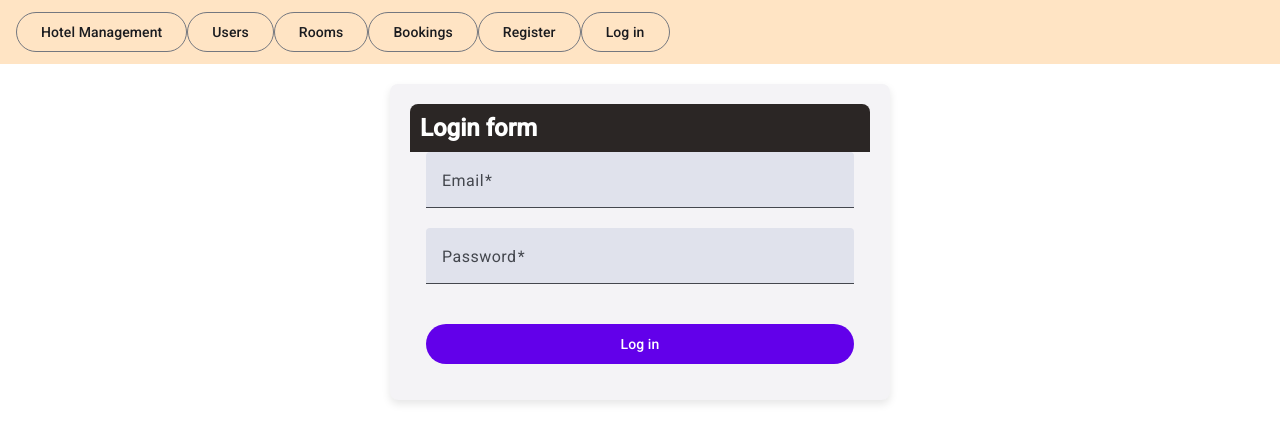
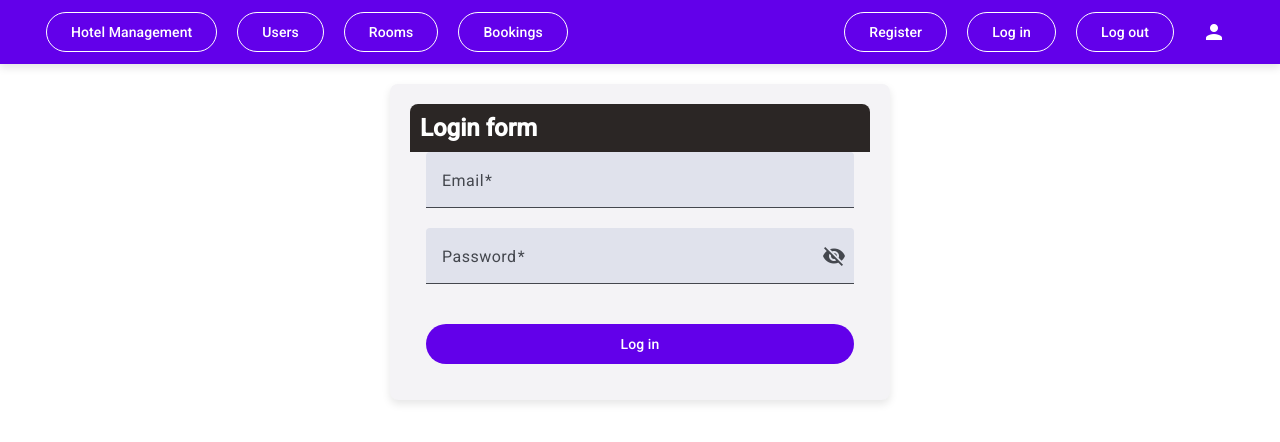
Before and after one commit to MikalaiRakhman/hotel-management, an Angular app: page /login in a window 1280 px wide. Shown: the top 442 px of the page. Built offline with nearby package versions, Linux system fonts and the light colour scheme.

Commit message:
new path 'profile', new user-profile.component, styles in header, button 'log out' and 'userProfile', Logout() in auth.service, hide password in log in

```diff
--- a/src/app/app.routes.ts
+++ b/src/app/app.routes.ts
@@ -7,6 +7,7 @@ import { ErrorPageComponent } from './error-page/error-page.component';
 import { RegisterComponent } from './auth/register/register.component';
 import { LoginComponent } from './auth/login/login.component';
 import { authGuard } from './auth/auth.guard';
+import { UserProfileComponent } from './users/user-profile/user-profile.component';
 
 export const routes: Routes = [
     {
@@ -17,6 +18,10 @@ export const routes: Routes = [
         path:'users',
         component: UsersListComponent,
         canActivate: [authGuard],
+    },
+    {
+        path:'profile',
+        component: UserProfileComponent,
     },
     {
         path:'rooms',
--- a/src/app/auth/login/login.component.css
+++ b/src/app/auth/login/login.component.css
@@ -50,3 +50,11 @@
   .spacer {
     flex: 1;
   }
+
+  mat-form-field {
+     width: 100%;
+    }
+
+  mat-icon-button {
+    margin-left: 8px;
+  }
--- a/src/app/auth/login/login.component.html
+++ b/src/app/auth/login/login.component.html
@@ -12,7 +12,10 @@
         </mat-form-field>
         <mat-form-field appearance="fill">
             <mat-label>Password</mat-label>
-            <input matInput formControlName="password" required />
+            <input matInput [type]="hidePassword ? 'password' : 'text'" formControlName="password" required />
+            <button mat-icon-button matSuffix (click)="togglePasswordVisibility()" [attr.aria-label]="'Hide password'" [attr.aria-pressed]="hidePassword">
+              <mat-icon>{{hidePassword ? 'visibility_off' : 'visibility'}}</mat-icon>
+            </button>
             <mat-error *ngIf="loginForm.get('password')?.hasError('required')">Password is required.</mat-error>
             <mat-error *ngIf="loginForm.get('password')?.hasError('minLength')">Password must be at least 6 characters.</mat-error>
         </mat-form-field>
--- a/src/app/auth/login/login.component.ts
+++ b/src/app/auth/login/login.component.ts
@@ -22,6 +22,8 @@ export class LoginComponent {
     private fb = inject(FormBuilder);
     private authService = inject(AuthService);
     private router = inject(Router);
+
+    hidePassword = true;
 
     constructor() {
         this.loginForm = this.fb.group({
@@ -49,4 +51,8 @@ export class LoginComponent {
         console.warn('Form is invalid');
       }
     }
+
+    togglePasswordVisibility(): void {
+      this.hidePassword = !this.hidePassword;
+    }
 }
--- a/src/app/header/header.component.css
+++ b/src/app/header/header.component.css
@@ -1,4 +1,39 @@
 .toolbar-header {
-    background-color: bisque;
-    color: #000;
-}
+    background-color: #6200ea;
+    color: white;
+    padding: 0 20px;
+    box-shadow: 0 4px 8px rgba(0, 0, 0, 0.1);
+  }
+
+  .mat-toolbar-row {
+    display: flex;
+    align-items: center;
+  }
+
+  .mat-toolbar-row button {
+    margin: 0 10px;
+    border-color: #ffffff;
+    color: #ffffff;
+  }
+
+  .mat-toolbar-row button:hover {
+    background-color: #f1e4fe;
+    color: #6200ea;
+  }
+
+  .mat-toolbar-row .spacer {
+    flex: 1 1 auto;
+  }
+
+  mat-icon-button {
+    color: white;
+    margin-left: 8px;
+  }
+
+  mat-icon-button mat-icon {
+    font-size: 24px;
+  }
+
+  .mat-icon {
+    color: inherit;
+  }
--- a/src/app/header/header.component.html
+++ b/src/app/header/header.component.html
@@ -8,6 +8,9 @@
             <ng-container>
                 <button mat-stroked-button [routerLink]="'/register'">Register</button>
                 <button mat-stroked-button [routerLink]="'/login'">Log in</button>
+                <button mat-stroked-button (click)="onLogout()">Log out</button>
+                <button mat-icon-button aria-label="User Profile" (click)="goToUserProfile()">
+                <mat-icon>person</mat-icon> </button>
             </ng-container>
     </mat-toolbar-row>
 </mat-toolbar>
--- a/src/app/header/header.component.ts
+++ b/src/app/header/header.component.ts
@@ -1,14 +1,29 @@
-import { Component } from '@angular/core';
+import { Component, inject } from '@angular/core';
 import { MatToolbarModule} from '@angular/material/toolbar'
 import { MatButtonModule} from '@angular/material/button'
-import { RouterLink } from '@angular/router';
+import { Router, RouterLink } from '@angular/router';
+import { MatIconModule } from '@angular/material/icon';
+import { AuthService } from '../services/auth-service/auth.service';
 
 @Component({
   selector: 'app-header',
-  imports: [MatToolbarModule, MatButtonModule, RouterLink],
+  imports: [MatToolbarModule, MatButtonModule, RouterLink, MatIconModule],
   templateUrl: './header.component.html',
   styleUrl: './header.component.css'
 })
 export class HeaderComponent {
+  authService = inject(AuthService);
 
+  constructor(private router: Router) {
+
+   }
+
+   goToUserProfile(): void {
+     this.router.navigate(['profile']);
+   }
+
+   onLogout(): void {
+      this.authService.Logout();
+      this.router.navigate(['']);
+   }
 }
--- a/src/app/services/auth-service/auth.service.ts
+++ b/src/app/services/auth-service/auth.service.ts
@@ -37,4 +37,9 @@ export class AuthService {
   getRefreshToken(): string | null {
     return localStorage.getItem('refreshToken');
   }
+
+  Logout(): void {
+    localStorage.removeItem('authToken');
+    localStorage.removeItem('refreshToken');
+  }
 }
--- /dev/null
+++ b/src/app/users/user-profile/user-profile.component.html
@@ -0,0 +1 @@
+<p>user-profile works!</p>
```
Also changed, not shown: src/app/users/user-profile/user-profile.component.ts (added, +11 -0 lines), src/app/users/user-profile/user-profile.component.css (added), 1 other file (tests, documents, lock files or other folders).
